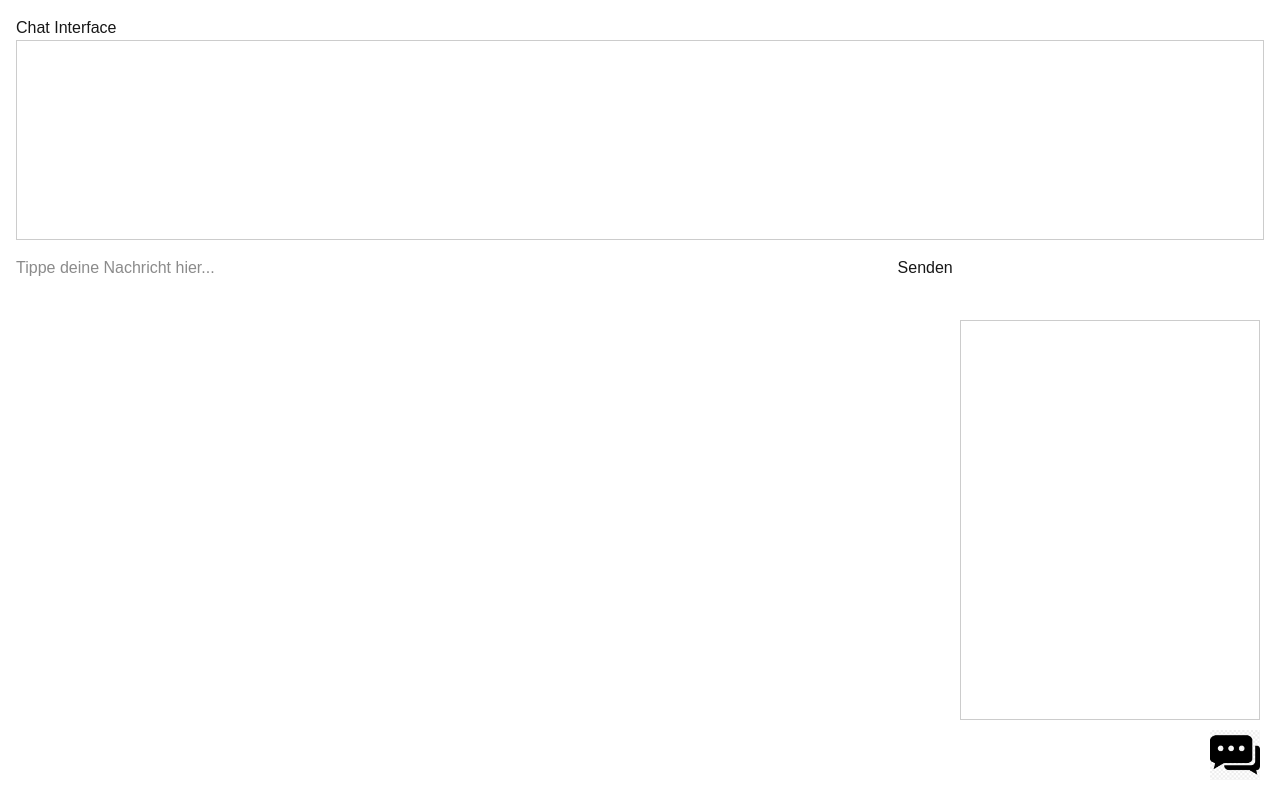
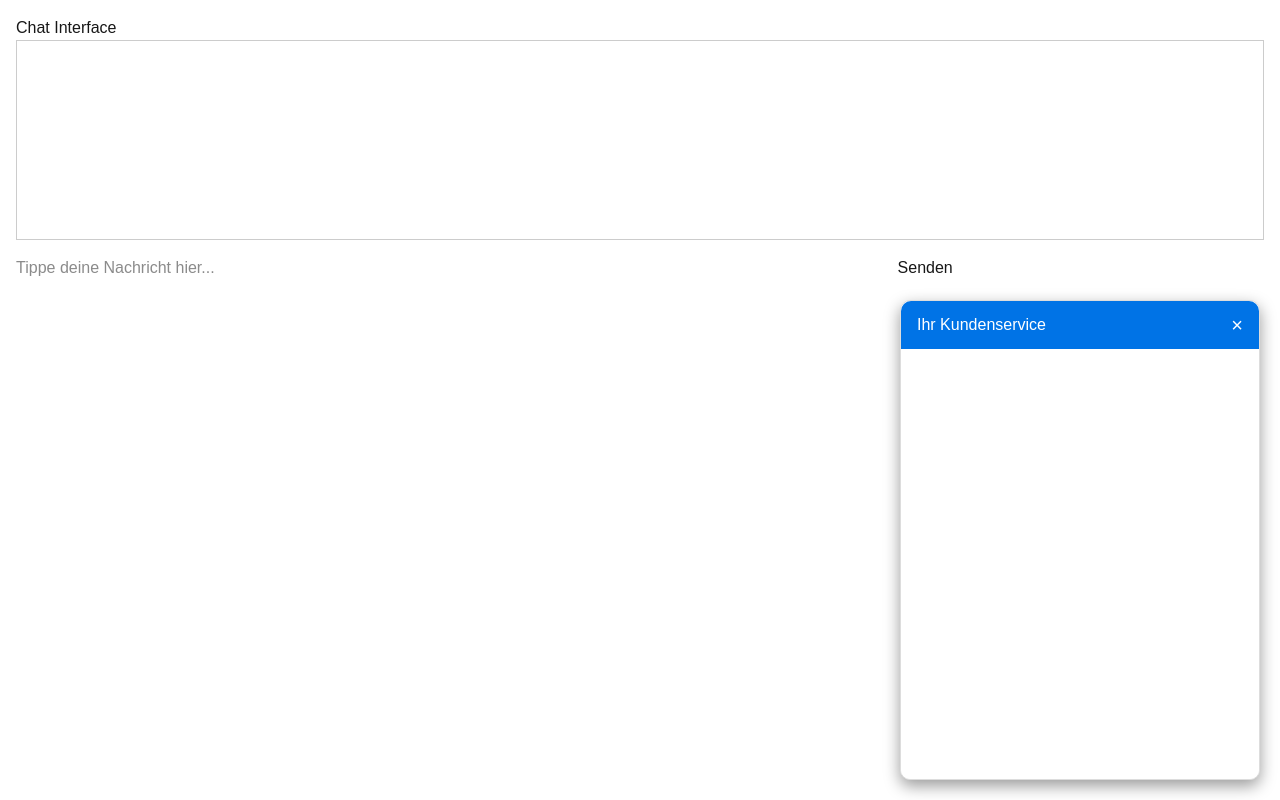
Before and after one commit to ottipc/zrw-chatbot, a Next.js app: page /chat in a window 1280 px wide. Both pictures are taken after a click on the element 1235 px from the left and 755 px from the top of the page. Built offline with nearby package versions, Linux system fonts and the light colour scheme.

Commit message:
MOD Pimpimhh Vhat Wihet

```diff
--- /dev/null
+++ b/components/ChatWidget.css
@@ -0,0 +1,83 @@
+/* Chat-Icon, das immer unten rechts sichtbar is */
+.chat-icon {
+    position: fixed;
+    bottom: 20px;
+    right: 20px;
+    cursor: pointer;
+    z-index: 1000;
+    transition: transform 0.2s ease;
+}
+
+.chat-icon:hover {
+    transform: scale(1.1);
+}
+
+.chat-icon img {
+    width: 60px;
+    height: 60px;
+    border-radius: 50%;
+    box-shadow: 0 4px 12px rgba(0,0,0,0.4);
+}
+
+/* Chat-Fenster im verbesserten Design */
+.chat-window {
+    position: fixed;
+    bottom: 20px;
+    right: 20px;
+    width: 360px;
+    height: 480px;
+    background: #fff;
+    border: 1px solid #ddd;
+    border-radius: 10px;
+    box-shadow: 0 6px 16px rgba(0,0,0,0.4);
+    z-index: 1000;
+    display: flex;
+    flex-direction: column;
+    animation: fadeIn 0.3s ease-out;
+}
+
+/* Header mit Titel und Schließen-Button */
+.chat-header {
+    background: #0073e6;
+    color: #fff;
+    padding: 12px 16px;
+    border-top-left-radius: 10px;
+    border-top-right-radius: 10px;
+    display: flex;
+    justify-content: space-between;
+    align-items: center;
+}
+
+.chat-header h3 {
+    margin: 0;
+    font-size: 16px;
+    font-weight: 500;
+}
+
+.chat-close {
+    background: transparent;
+    border: none;
+    color: #fff;
+    font-size: 20px;
+    line-height: 1;
+    cursor: pointer;
+    transition: opacity 0.2s ease;
+}
+
+.chat-close:hover {
+    opacity: 0.7;
+}
+
+/* IFrame: Füllt den Rest des Fensters */
+.chat-iframe {
+    flex-grow: 1;
+    border: none;
+    border-bottom-left-radius: 10px;
+    border-bottom-right-radius: 10px;
+}
+
+/* Einfache Fade-In-Animation */
+@keyframes fadeIn {
+    from { opacity: 0; transform: translateY(20px); }
+    to { opacity: 1; transform: translateY(0); }
+}
--- a/components/ChatWidget.jsx
+++ b/components/ChatWidget.jsx
@@ -1,35 +1,32 @@
 "use client";
-// components/ChatWidget.jsx
 import React, { useState } from 'react';
+import './ChatWidget.css';
 
 const ChatWidget = () => {
     const [open, setOpen] = useState(false);
+
     return (
         <div>
-            {/* Chat-Symbol unten rechts */}
-            <div
-                style={{ position: 'fixed', bottom: '20px', right: '20px', cursor: 'pointer' }}
-                onClick={() => setOpen(!open)}
-            >
-                <img src="/chat-icon.png" alt="Chat" style={{ width: '50px', height: '50px' }} />
-            </div>
-            {/* Chatfenster */}
+            {/* Chat-Symbol: Immer sichtbar, öffnet den Chat */}
+            {!open && (
+                <div className="chat-icon" onClick={() => setOpen(true)}>
+                    <img src="/chat-icon.png" alt="Chat" />
+                </div>
+            )}
+
+            {/* Chatfenster: Wird angezeigt, wenn open true ist */}
             {open && (
-                <div
-                    style={{
-                        position: 'fixed',
-                        bottom: '80px',
-                        right: '20px',
-                        width: '300px',
-                        height: '400px',
-                        border: '1px solid #ccc',
-                        background: '#fff',
-                    }}
-                >
+                <div className="chat-window">
+                    <div className="chat-header">
+                        <h3>Ihr Kundenservice</h3>
+                        <button className="chat-close" onClick={() => setOpen(false)}>
+                            &times;
+                        </button>
+                    </div>
                     <iframe
                         src="/chat"
                         title="Chat Window"
-                        style={{ width: '100%', height: '100%', border: 'none' }}
+                        className="chat-iframe"
                     ></iframe>
                 </div>
             )}
```
